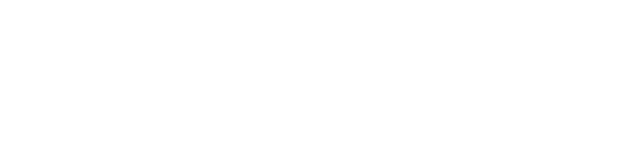
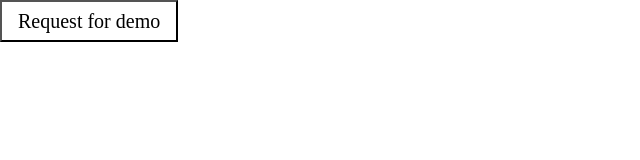
Before and after one commit to Aisely/aisely-LP, a plain HTML site: page index.html in a window 1280 px wide. Shown: the whole page, without its empty margins (0-640 px from the left). Drawn offline with Linux system fonts and the light colour scheme.

Commit message:
setting up design system

```diff
--- a/index.html
+++ b/index.html
@@ -4,12 +4,12 @@
     <meta charset="UTF-8">
     <meta http-equiv="X-UA-Compatible" content="IE=edge">
     <meta name="viewport" content="width=device-width, initial-scale=1.0">
-    <link src="./style.css">
+    <link rel="stylesheet"href="./style.css">
     <title>Aisely</title>
 </head>
 <body>
     <section class="landing">
-
+        <button class="small-btn">Request for demo</button>
     </section>
     <section class="banner">
 
--- a/style.css
+++ b/style.css
@@ -1,10 +1,25 @@
 :root {
-
+      /* COLORS */
+      --main-green: #0e8073;
+      --black: #343434;
+      --text-gray: #7d7d7d;
+      --white: #ffffff;
+      --pink: #fa809a;
+      --blue-rect: rgb(35, 70, 79);
+      --text-inactive: rgb(52, 52, 52, 0.3);
       /* COMPONENTS */
-      --img-resize: 9vw;
-      --border-small: ;
-      --border-big: ;
-      --link-icon: var('./assets/linkicon.svg')
+      --blue-rect: rgb(35, 70, 79);
+      --pink-rect: rgb(250, 128, 154, 0.4);
+      --red-rect: rgb(235, 83, 77 );
+      --cyan-rect: rgb(224, 242, 241, 0.4);
+      /* FONT SIZE */
+      --xl: 87px;
+      --l: 70px;
+      --xm: 36px;
+      --m: 32px;
+      --s: 20px;
+      /* --s: 1.6vw; */
+      --xs: 18px;
     }
 
     /* RESET CSS */
@@ -119,20 +134,10 @@
       border: 0;
     }
 
-    .fs-heading {
-      font-size: var(--fs-heading);
-    }
-    .fs-cat-heading {
-      font-size: var(--fs-cat-heading);
-    }
-    .fs-body {
-      font-size: var(--fs-body);
-    }
-    .fs-xs {
-      font-size: var(--fs-xs);
-    }
-    .fs-s {
-      font-size: var(--fs-s);
+    .small-btn{
+      font-size: var(--s);
+      background-color: var(--white);
+      padding: 0.2em 0.8em;
     }
 
     .resize {
```
Also changed, not shown: util.css (added).
